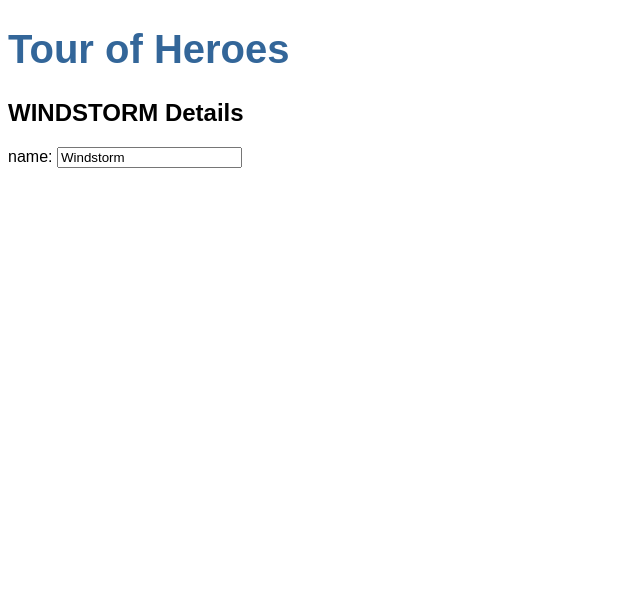
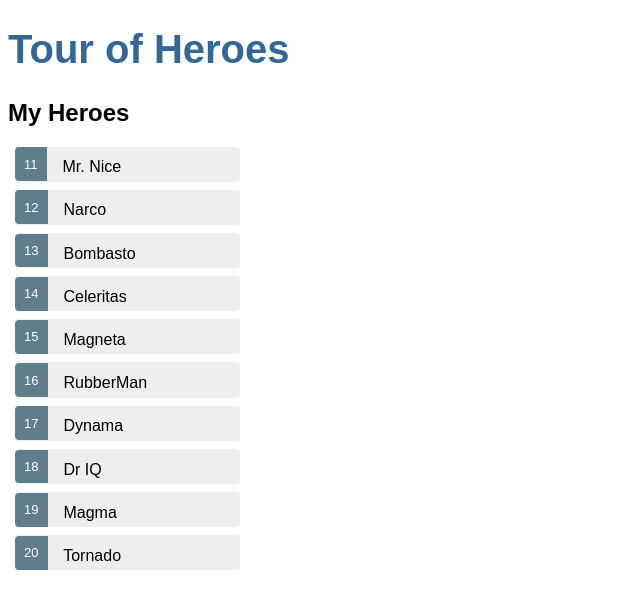
Before and after one commit to jaronschulz/mod2_jaron, an Angular app in the folder angularTutorial/angular-tour-of-heroes/: page / in a window 1280 px wide. Shown: the top 608 px of the page, without its empty margins (0-640 px from the left). Built offline with nearby package versions, Linux system fonts and the light colour scheme.

Commit message:
starting part 5 of tutorial

```diff
--- a/angularTutorial/angular-tour-of-heroes/src/app/app.module.ts
+++ b/angularTutorial/angular-tour-of-heroes/src/app/app.module.ts
@@ -5,12 +5,14 @@
 
 import { AppComponent } from './app.component';
 import { HeroesComponent } from './heroes/heroes.component';
+import { HeroDetailComponent } from './hero-detail/hero-detail.component';
 
 
 @NgModule({
   declarations: [
     AppComponent,
-    HeroesComponent
+    HeroesComponent,
+    HeroDetailComponent
   ],
   imports: [
     BrowserModule,
--- /dev/null
+++ b/angularTutorial/angular-tour-of-heroes/src/app/hero-detail/hero-detail.component.html
@@ -0,0 +1,3 @@
+<p>
+  hero-detail works!
+</p>
--- /dev/null
+++ b/angularTutorial/angular-tour-of-heroes/src/app/hero-detail/hero-detail.component.ts
@@ -0,0 +1,15 @@
+import { Component, OnInit } from '@angular/core';
+
+@Component({
+  selector: 'app-hero-detail',
+  templateUrl: './hero-detail.component.html',
+  styleUrls: ['./hero-detail.component.css']
+})
+export class HeroDetailComponent implements OnInit {
+
+  constructor() { }
+
+  ngOnInit() {
+  }
+
+}
--- a/angularTutorial/angular-tour-of-heroes/src/app/heroes/heroes.component.css
+++ b/angularTutorial/angular-tour-of-heroes/src/app/heroes/heroes.component.css
@@ -0,0 +1,48 @@
+/* HeroesComponent's private CSS styles */
+.selected {
+    background-color: #CFD8DC !important;
+    color: white;
+  }
+  .heroes {
+    margin: 0 0 2em 0;
+    list-style-type: none;
+    padding: 0;
+    width: 15em;
+  }
+  .heroes li {
+    cursor: pointer;
+    position: relative;
+    left: 0;
+    background-color: #EEE;
+    margin: .5em;
+    padding: .3em 0;
+    height: 1.6em;
+    border-radius: 4px;
+  }
+  .heroes li.selected:hover {
+    background-color: #BBD8DC !important;
+    color: white;
+  }
+  .heroes li:hover {
+    color: #607D8B;
+    background-color: #DDD;
+    left: .1em;
+  }
+  .heroes .text {
+    position: relative;
+    top: -3px;
+  }
+  .heroes .badge {
+    display: inline-block;
+    font-size: small;
+    color: white;
+    padding: 0.8em 0.7em 0 0.7em;
+    background-color: #607D8B;
+    line-height: 1em;
+    position: relative;
+    left: -1px;
+    top: -4px;
+    height: 1.8em;
+    margin-right: .8em;
+    border-radius: 4px 0 0 4px;
+  }
--- a/angularTutorial/angular-tour-of-heroes/src/app/heroes/heroes.component.html
+++ b/angularTutorial/angular-tour-of-heroes/src/app/heroes/heroes.component.html
@@ -1,6 +1,21 @@
-<h2>{{ hero.name | uppercase }} Details</h2>
-<div>
+<h2>
+
+  My Heroes</h2>
+<ul class="heroes">
+  <li *ngFor="let hero of heroes"
+  (click)="onSelect(hero)"
+  [class.selected]="hero === selectedHero">
+    <span class="badge">{{hero.id}}</span> {{hero.name}}
+  </li>
+</ul>
+
+<div *ngIf="selectedHero">
+  <h2>{{ selectedHero.name | uppercase }} Details</h2>
+  <div>
+    <span>id: </span>{{selectedHero.id}}</div>
+  <div>
     <label>name:
-      <input [(ngModel)]="hero.name" placeholder="name">
+      <input [(ngModel)]="selectedHero.name" placeholder="name">
     </label>
+  </div>
 </div>
--- a/angularTutorial/angular-tour-of-heroes/src/app/heroes/heroes.component.ts
+++ b/angularTutorial/angular-tour-of-heroes/src/app/heroes/heroes.component.ts
@@ -1,24 +1,22 @@
-import { Component, OnInit } from '@angular/core';
-import { Hero} from '../hero';
-
+import { Component, OnInit } from "@angular/core";
+import { Hero } from "../hero";
+import { HEROES } from "../mock-heroes";
 
 @Component({
-  selector: 'app-heroes',
-  templateUrl: './heroes.component.html',
-  styleUrls: ['./heroes.component.css']
+  selector: "app-heroes",
+  templateUrl: "./heroes.component.html",
+  styleUrls: ["./heroes.component.css"]
 })
+export class HeroesComponent implements OnInit {
+  heroes = HEROES;
 
+  selectedHero: Hero;
 
+  constructor() {}
 
-export class HeroesComponent implements OnInit {
-    hero: Hero = {
-      id: 1,
-      name: 'Windstorm'
-    };
+  ngOnInit() {}
 
-  constructor() { }
-
-  ngOnInit() {
+  onSelect(hero: Hero): void {
+    this.selectedHero = hero;
   }
-
 }
--- a/angularTutorial/angular-tour-of-heroes/src/app/mock-heroes.ts
+++ b/angularTutorial/angular-tour-of-heroes/src/app/mock-heroes.ts
@@ -0,0 +1,14 @@
+import { Hero } from './hero';
+
+export const HEROES: Hero[] = [
+  { id: 11, name: 'Mr. Nice' },
+  { id: 12, name: 'Narco' },
+  { id: 13, name: 'Bombasto' },
+  { id: 14, name: 'Celeritas' },
+  { id: 15, name: 'Magneta' },
+  { id: 16, name: 'RubberMan' },
+  { id: 17, name: 'Dynama' },
+  { id: 18, name: 'Dr IQ' },
+  { id: 19, name: 'Magma' },
+  { id: 20, name: 'Tornado' }
+];
```
Also changed, not shown: angularTutorial/angular-tour-of-heroes/src/app/hero-detail/hero-detail.component.css (added), 1 other file (tests, documents, lock files or other folders).
